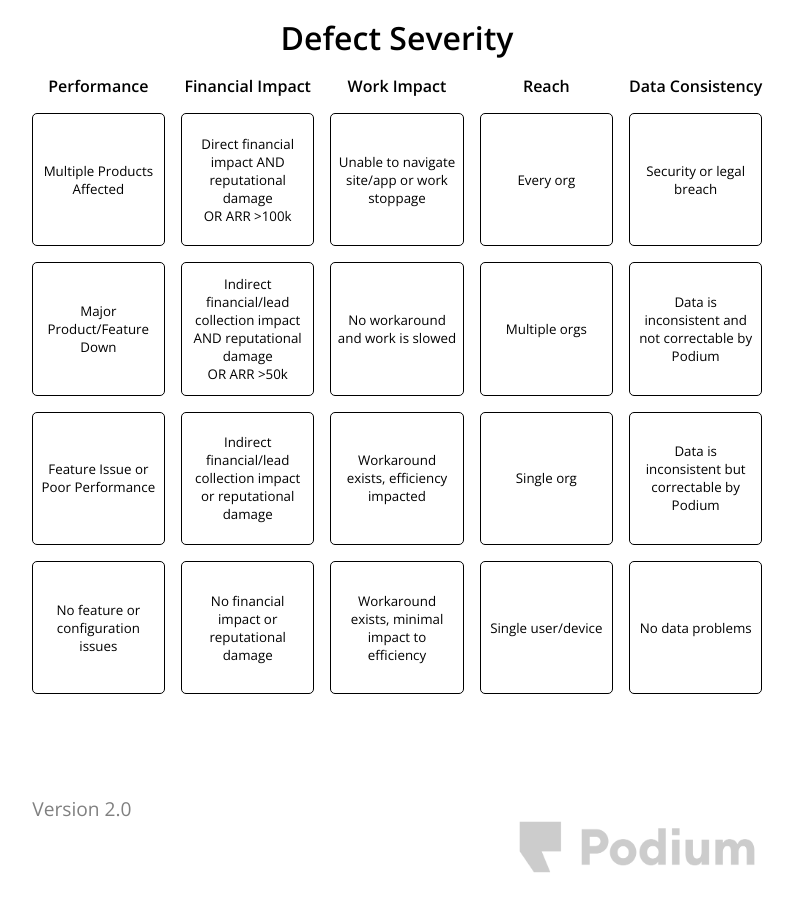
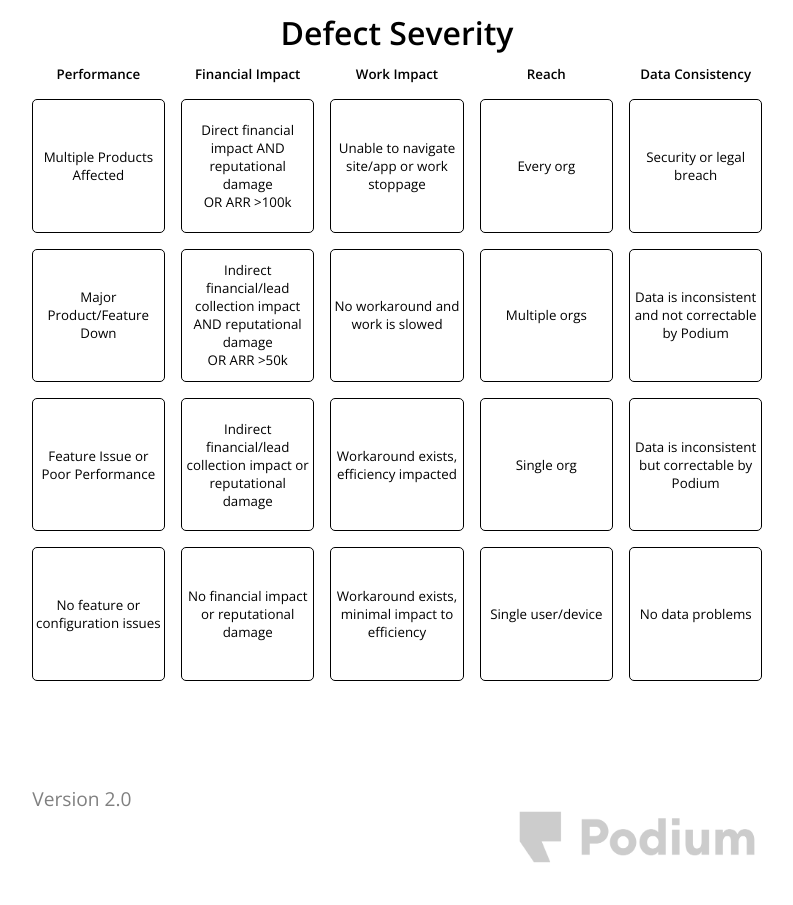
Before and after one commit to GraceeElton/PodiumSev, a plain HTML site: page index.html in a window 1280 px wide. Shown: the whole page, without its empty margins (243-1036 px from the left). Drawn offline with nearby package versions, Linux system fonts and the light colour scheme.

Commit message:
Adjust sizing

```diff
--- a/style.css
+++ b/style.css
@@ -11,6 +11,8 @@
     font-family: 'Open Sans', sans-serif;
     box-sizing: border-box;
     margin: 0;
+    padding: 0;
+    border: 0;
 }
 
 .content {
@@ -21,7 +23,7 @@
 }
 
 .title {
-    margin: 1em;
+    margin: 0.7em;
 }
 
 .matrix {
@@ -40,6 +42,7 @@
 .buttons > span {
     text-align: center;
     font-weight: bold;
+    font-size: smaller;
 }
 
 .buttons > button {
@@ -48,6 +51,7 @@
     border-radius: 5px;
     background-color: inherit;
     border: 1px solid black;
+    padding: 0.2em;
 }
 
 .buttons > button:hover {
```
